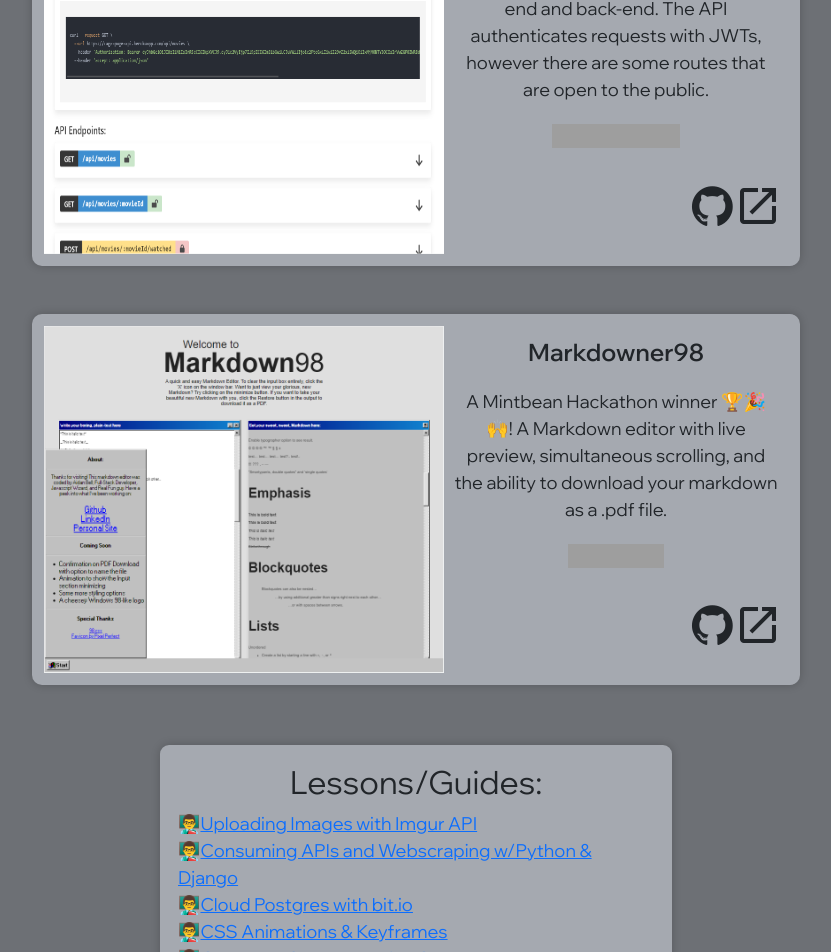
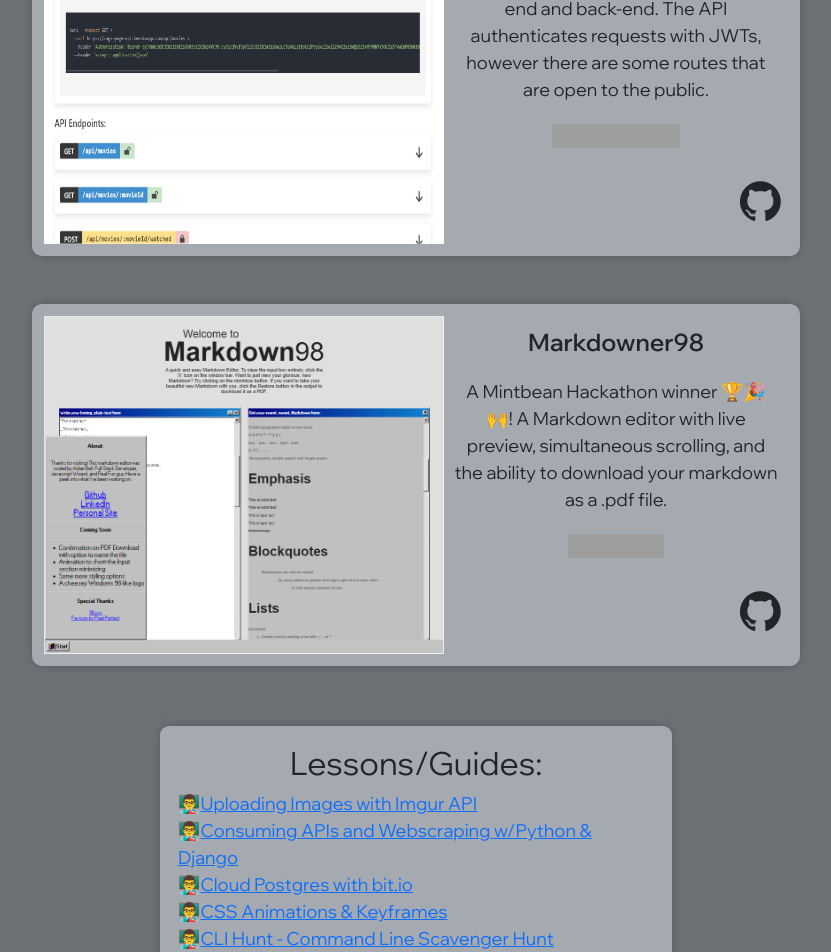
Before and after one commit to aidanbell/personal_site_vite, a React (Vite) app: page / in a window 1280 px wide. Shown: the part 2601-3553 px from the top of the page, without its empty margins (224-1055 px from the left). Built offline with nearby package versions, Linux system fonts and the light colour scheme; grey boxes are pictures that could not be loaded; a web font is replaced by a local one.

Commit message:
FIX: Remove dead links

```diff
--- a/src/components/ProjectCard/ProjectCard.jsx
+++ b/src/components/ProjectCard/ProjectCard.jsx
@@ -30,6 +30,7 @@
           rel="noreferrer">
           <i id="github-icon" className="devicon-github-original p-icon"></i>
         </a>
+        {project.live && (
           <a
             className="link"
             id="launch-icon"
@@ -40,6 +41,7 @@
           rel="noreferrer">
             <i className="material-icons p-icon">launch</i>
           </a>
+        )}
       </div>
     </div>
   );
--- a/src/components/Projects/Projects.jsx
+++ b/src/components/Projects/Projects.jsx
@@ -55,7 +55,6 @@
       },
     ],
     github: "https://github.com/aidanbell/cage-page-backend",
-    live: "https://cage-page-api-3dcac7f71e3d.herokuapp.com/",
   },
   {
     name: "Markdowner98",
@@ -76,7 +75,6 @@
       },
     ],
     github: "https://github.com/aidanbell/Markdowner98",
-    live: "https://aidanbell.github.io/Markdowner98/",
   },
 ];
 
```
Lines whose indentation alone changed are shown as unchanged.
